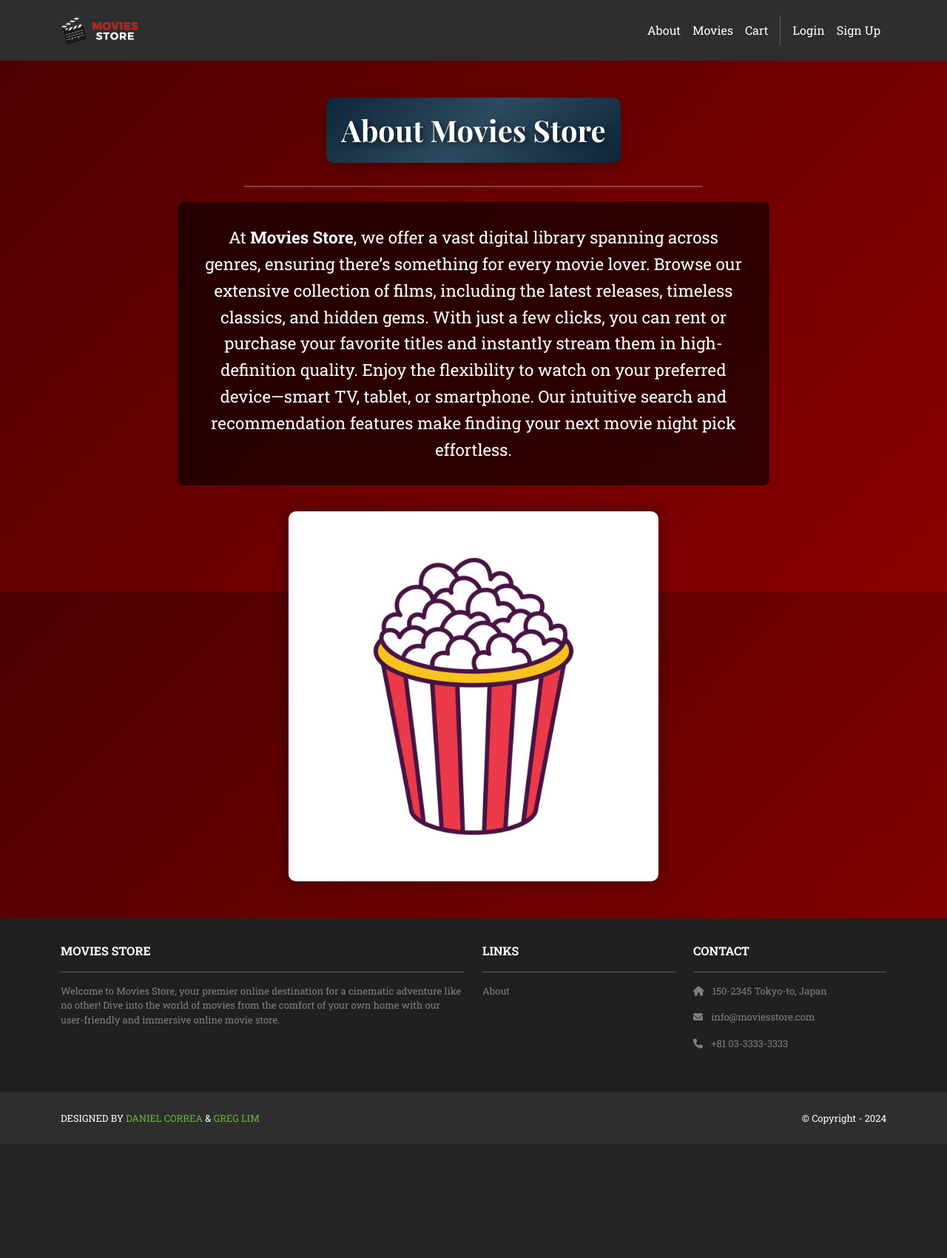
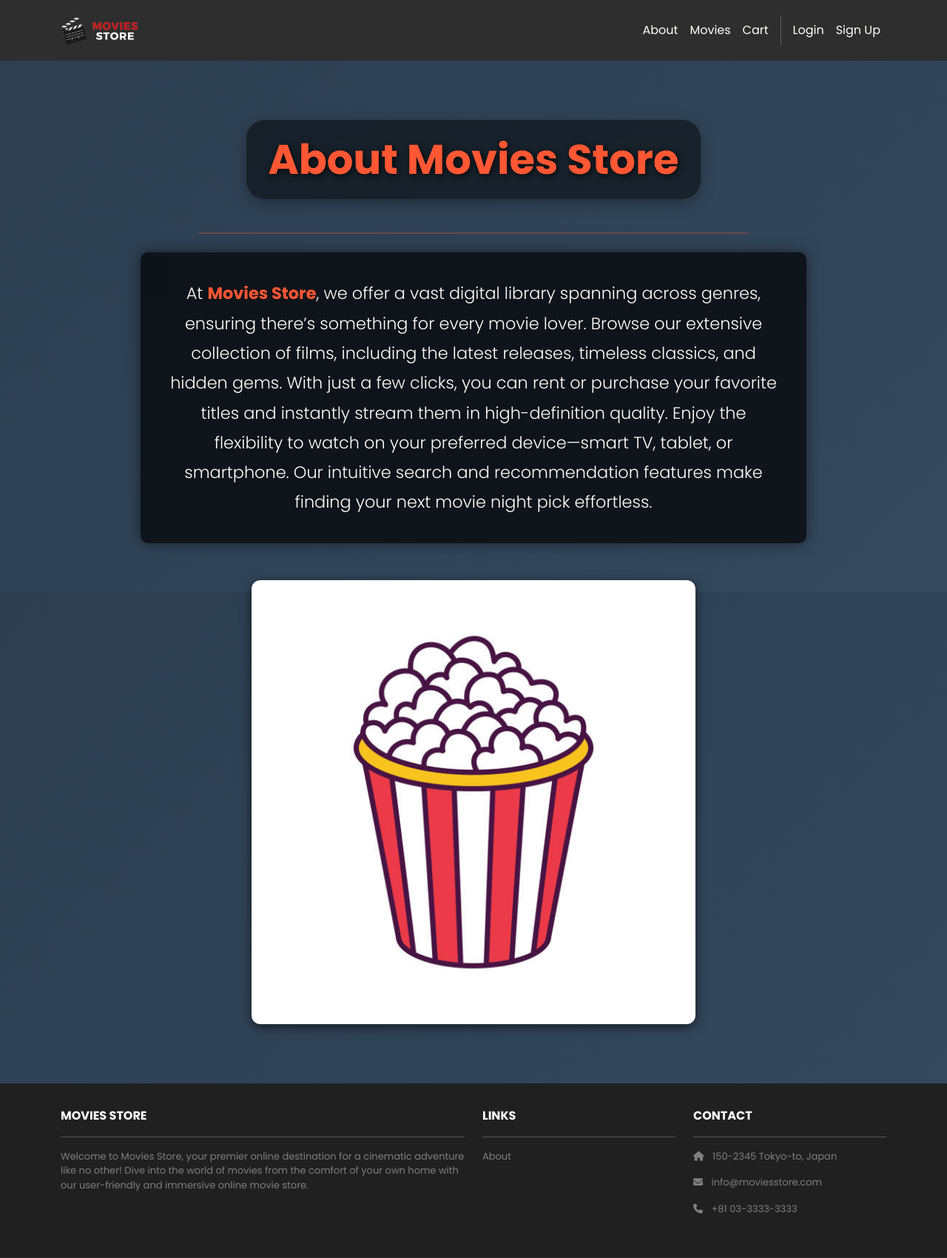
Before and after one commit to kevskillz/moviestore, a Django app: page /about/ in a window 1280 px wide. Shown: the top 1700 px of the page at 74% size. Before the commit the page ends 1519 px from the top, so only its background shows below. Run offline with Django 5.2, Linux system fonts and the light colour scheme; some libraries are stand-ins or nearby versions.

Commit message:
about page'

```diff
--- a/moviestore/home/templates/home/about.html
+++ b/moviestore/home/templates/home/about.html
@@ -2,65 +2,102 @@
 {% block content %}
 {% load static %}
 
-<!-- Include Google Fonts for a premium look -->
-<link href="https://fonts.googleapis.com/css2?family=Playfair+Display:wght@400;700&family=Roboto+Slab:wght@400;700&display=swap" rel="stylesheet">
-
 <style>
   body {
-    background: linear-gradient(135deg, #4b0000, #8b0000); /* Deep red gradient background */
+    background: linear-gradient(135deg, #2c3e50, #34495e);
     color: white;
-    font-family: 'Roboto Slab', serif; /* Premium serif font */
+    font-family: 'Poppins', sans-serif;
+    margin: 0;
+    padding: 0;
   }
 
+  /* Masthead Section */
+  .masthead {
+    display: flex;
+    flex-direction: column;
+    align-items: center;
+    justify-content: center;
+    text-align: center;
+    padding: 80px 20px;
+    background: rgba(0, 0, 0, 0.5);
+    backdrop-filter: blur(10px);
+    border-bottom: 5px solid #C70039;
+  }
+
+  .masthead h2 {
+    font-size: 3.5rem;
+    font-weight: 700;
+    margin-bottom: 20px;
+    color: #FF5733;
+    text-shadow: 2px 2px 10px rgba(0, 0, 0, 0.8);
+  }
+
+  .masthead p {
+    font-size: 1.6rem;
+    opacity: 0.9;
+    text-shadow: 1px 3px 5px rgba(0, 0, 0, 0.6);
+    font-weight: 500;
+  }
+
+  /* About Section */
   .about-container {
     display: flex;
     flex-direction: column;
     align-items: center;
     text-align: center;
-    padding: 50px 20px;
+    padding: 80px 20px;
   }
 
   .about-container h2 {
-    font-family: 'Playfair Display', serif; /* Elegant font for headings */
-    font-size: 2.5rem;
-    font-weight: bold;
-    margin-bottom: 15px;
-    text-shadow: 3px 3px 8px rgba(0, 0, 0, 0.6);
-    background: linear-gradient(135deg, #0e2539, #2d4b60, #0e2539);
-    padding: 20px;
-    border-radius: 10px;
-    box-shadow: 0 4px 15px rgba(0, 0, 0, 0.3);
+    font-size: 3.5rem;
+    font-weight: 700;
+    margin-bottom: 20px;
+    color: #FF5733;
+    text-shadow: 2px 2px 10px rgba(0, 0, 0, 0.8);
+    background: rgba(0, 0, 0, 0.5); /* Same as the Movies Store header */
+    backdrop-filter: blur(10px);
+    padding: 20px 30px;
+    border-radius: 25px;
+    box-shadow: 0 6px 20px rgba(0, 0, 0, 0.3);
   }
 
   .about-container p {
-    max-width: 800px;
-    font-size: 1.4rem; /* Increased font size */
+    max-width: 900px;
+    font-size: 1.4rem;
     font-weight: 300;
-    margin-bottom: 15px;
-    line-height: 1.6;
-    text-align: center; /* Centered text */
-    background-color: rgba(0, 0, 0, 0.6); /* Transparent black background */
-    padding: 30px; /* Increased padding for more space around text */
-    border-radius: 8px; /* Rounded corners */
+    margin-bottom: 25px;
+    line-height: 1.8;
+    text-align: center;
+    background-color: rgba(0, 0, 0, 0.7);
+    padding: 35px;
+    border-radius: 10px;
+    box-shadow: 0px 0px 20px rgba(0, 0, 0, 0.5);
   }
 
   .about-container p strong {
     font-weight: bold;
+    color: #FF5733;
   }
 
   .about-image img {
     width: 100%;
-    max-width: 500px;
-    border-radius: 10px;
-    box-shadow: 0px 0px 20px rgba(0, 0, 0, 0.5); /* Added drop shadow to the image */
-    margin-top: 20px;
+    max-width: 600px;
+    border-radius: 12px;
+    box-shadow: 0 4px 15px rgba(0, 0, 0, 0.6);
+    margin-top: 25px;
+    transition: transform 0.3s ease-in-out, box-shadow 0.3s ease;
+  }
+
+  .about-image img:hover {
+    transform: scale(1.05);
+    box-shadow: 0 6px 30px rgba(0, 0, 0, 0.7);
   }
 
   .about-container hr {
-    width: 50%;
-    border-top: 2px solid white;
-    margin-bottom: 20px;
-    box-shadow: 0px 0px 10px rgba(255, 255, 255, 0.3);
+    width: 60%;
+    border-top: 2px solid #FF5733;
+    margin: 25px 0;
+    box-shadow: 0px 0px 15px rgba(255, 87, 51, 0.4);
   }
 </style>
 
```
Also changed, not shown: moviestore/home/templates/home/index.html (+98 -56 lines), moviestore/movies/templates/movies/index.html (+24 -18 lines), moviestore/movies/templates/movies/show.html (+6 -3 lines).
